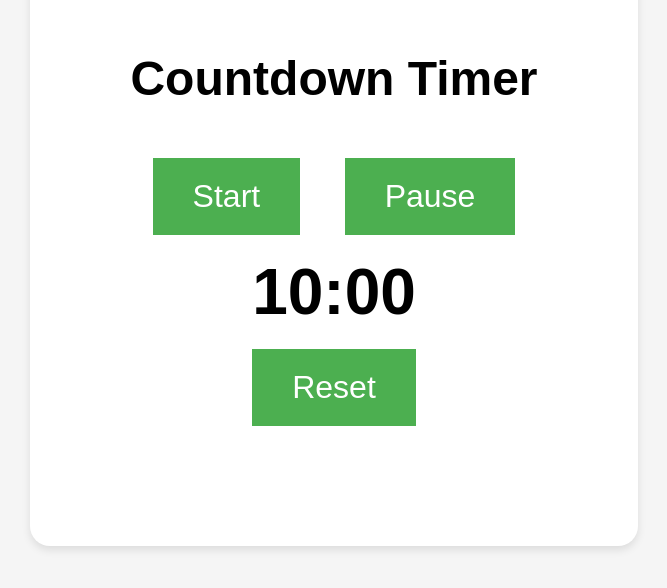
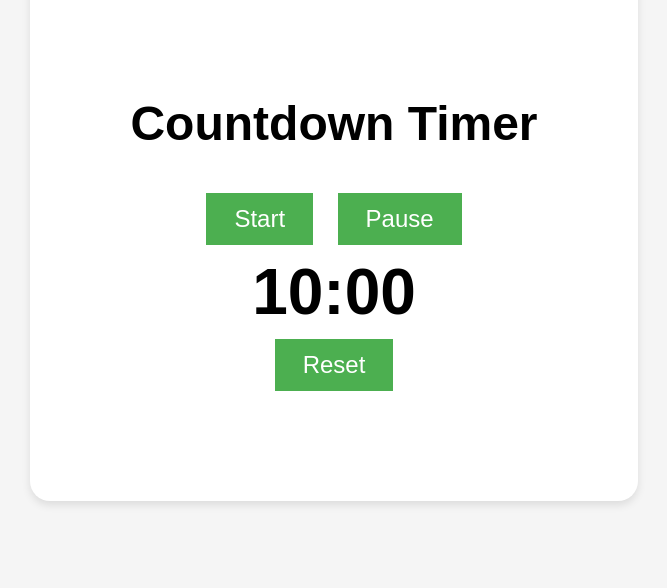
Before and after one commit to PavoReal/web-timer, a plain HTML site: page index.html in a window 1280 px wide. Shown: the part 168-756 px from the top of the page, without its empty margins (306-973 px from the left). Drawn offline with Linux system fonts and the light colour scheme.

Commit message:
Slightly smaller

```diff
--- a/styles.css
+++ b/styles.css
@@ -20,16 +20,16 @@ h1 {
     font-size: 48px;
 }
 
-#startBtn, #resetBtn, #pauseBtn {
+#startBtn, #pauseBtn, #resetBtn {
     background-color: #4CAF50;
     border: none;
     color: white;
-    padding: 20px 40px;
+    padding: 12px 28px;
     text-align: center;
     text-decoration: none;
     display: inline-block;
-    font-size: 32px;
-    margin: 20px;
+    font-size: 24px;
+    margin: 10px;
     cursor: pointer;
 }
 
```
